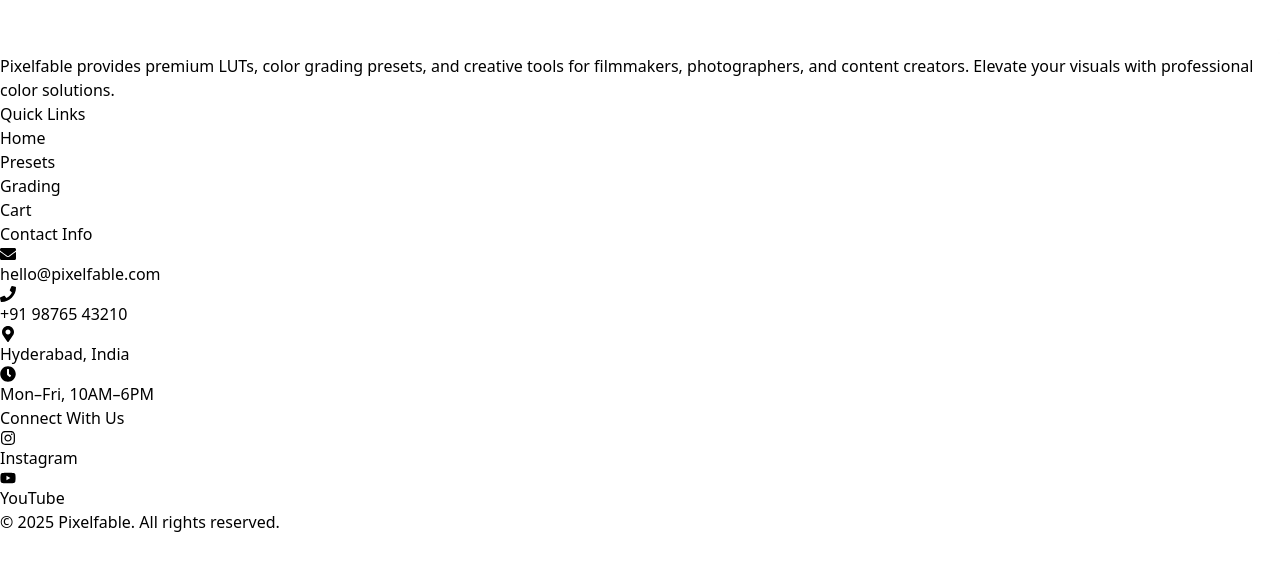
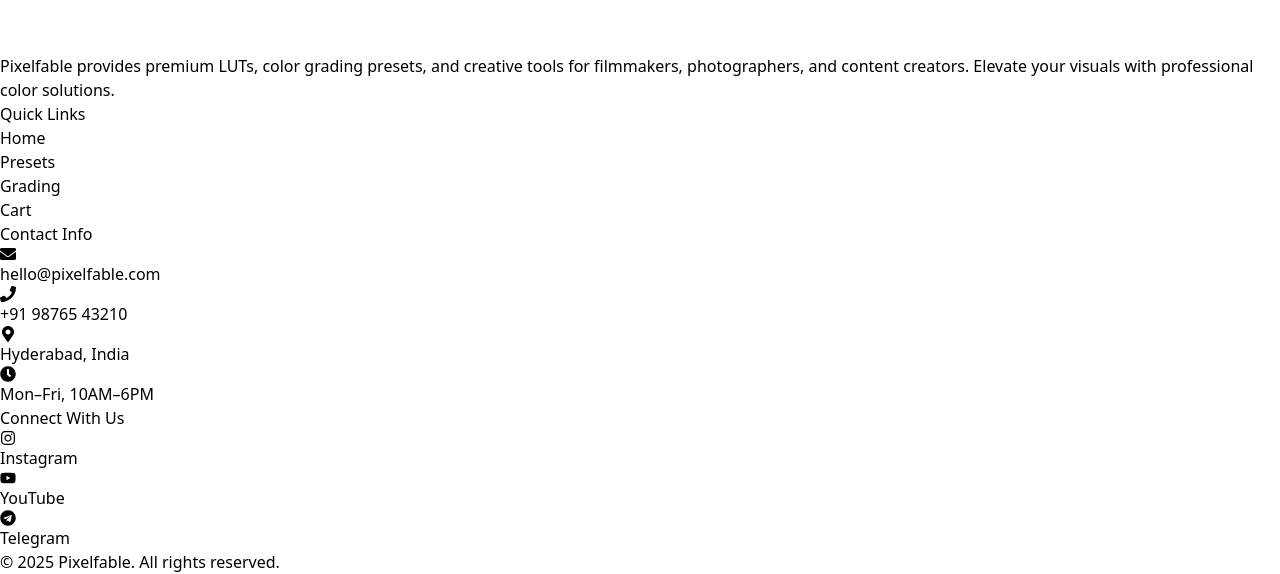
Before and after one commit to adbhargav/pixelfablo, a React (Vite) app: page /cart in a window 1280 px wide. Shown: the part 2674-3248 px from the top of the page. Before the commit the page ends 3208 px from the top, so only its background shows below. Built offline with nearby package versions, Linux system fonts and the light colour scheme.

Commit message:
Footer.jsx

```diff
--- a/src/components/Footer.jsx
+++ b/src/components/Footer.jsx
@@ -6,6 +6,7 @@
   FaPhone,
   FaMapMarkerAlt,
   FaClock,
+  FaTelegram,
 } from 'react-icons/fa';
 
 const Footer = () => {
@@ -83,6 +84,14 @@
             >
               <FaYoutube className="text-xl" /> YouTube
             </a>
+            <a
+              href="https://t.me/+WsI1KLHNrak1NWY9" // <-- Add your Telegram channel link here
+              target="_blank"
+              rel="noopener noreferrer"
+              className="text-gray-300 hover:text-blue-400 flex items-center gap-2"
+            >
+              <FaTelegram className="text-xl" /> Telegram
+            </a>
           </div>
         </div>
       </div>
```
